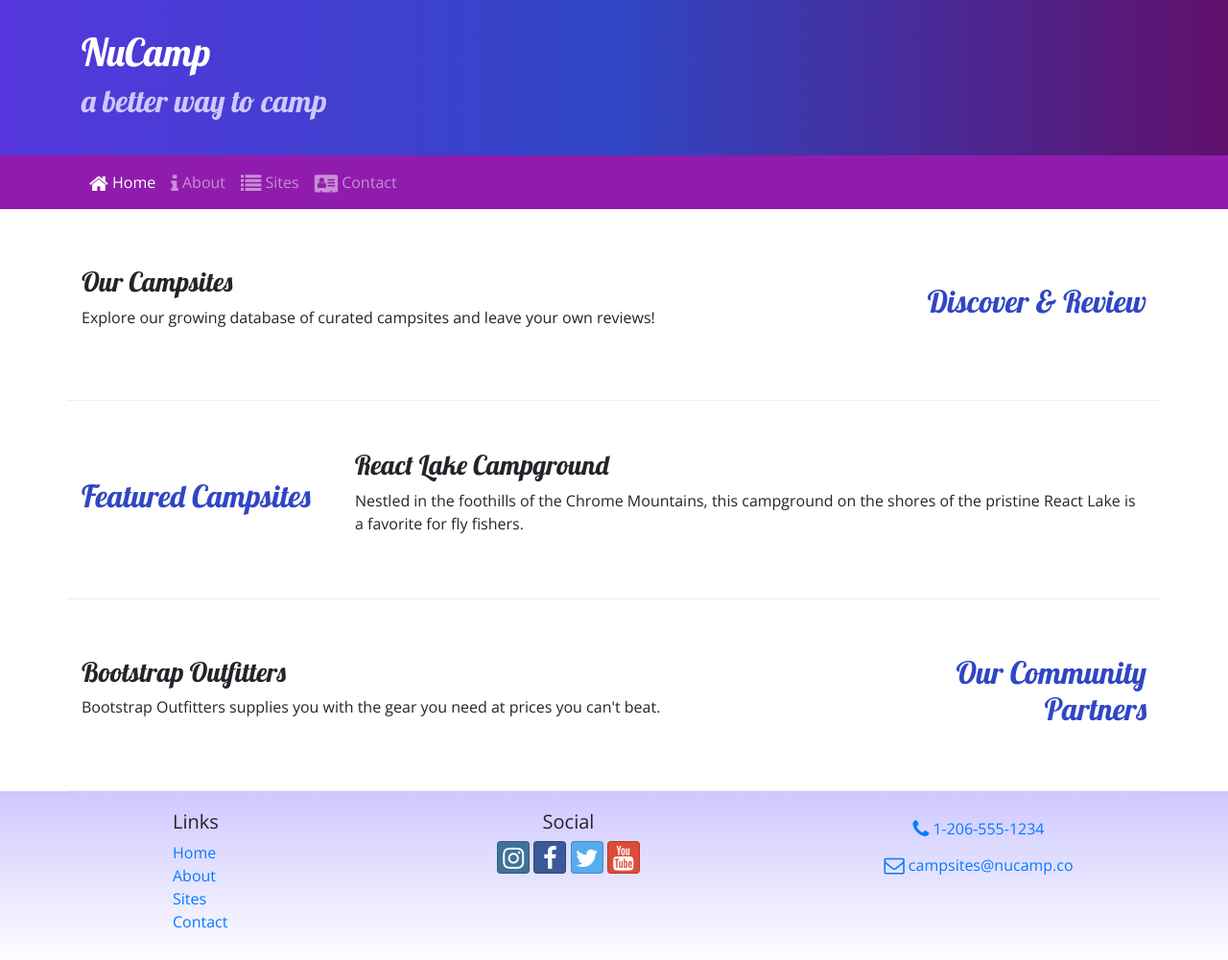
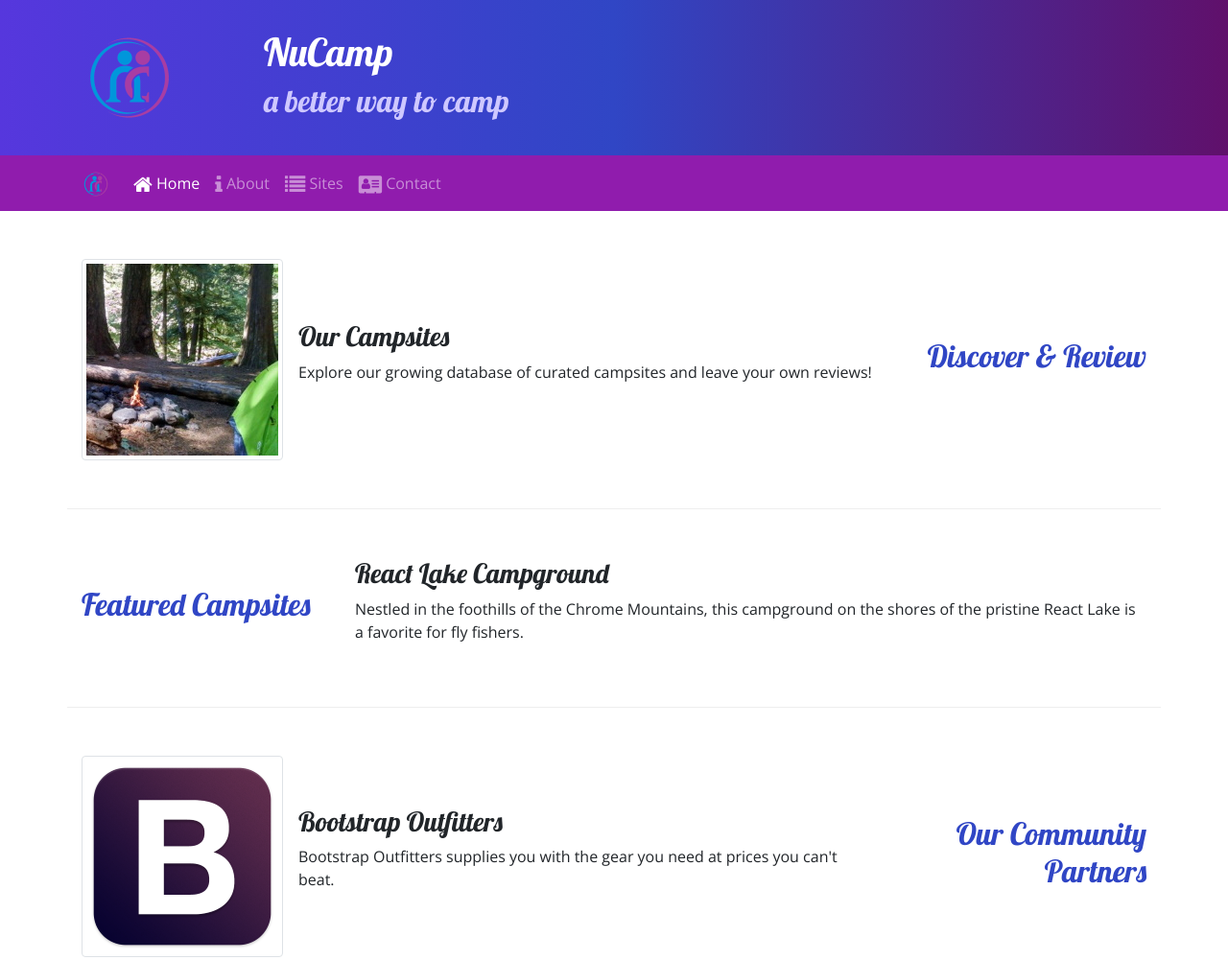
Before and after one commit to logancderrick/nucampsite, a website: page index.html in a window 1280 px wide. Shown: the top 1001 px of the page at 96% size. Drawn offline with nearby package versions, Linux system fonts and the light colour scheme.

Commit message:
Added image folder to project and added images to index.html

```diff
--- a/index.html
+++ b/index.html
@@ -33,6 +33,9 @@
     <header class="jumbotron jumbotron-fluid">
       <div class="container">
         <div class="row">
+          <div class="col-4 col-sm-3 col-md-2 align-self-center">
+            <a href="#"><img src="img/logo.png" class="img-fluid" /></a>
+          </div>
           <div class="col">
             <h1>NuCamp</h1>
             <h2>a better way to camp</h2>
@@ -43,8 +46,11 @@
 
     <nav class="navbar navbar-expand-sm navbar-dark sticky-top">
       <div class="container">
+        <a class="navbar-brand" href="#"
+          ><img src="img/logo.png" height="30" width="30"
+        /></a>
         <button
-          class="navbar-toggler ml-auto"
+          class="navbar-toggler"
           type="button"
           data-toggle="collapse"
           data-target="#nucampNavbar"
@@ -84,11 +90,20 @@
           <h2 class="text-sm-right">Discover & Review</h2>
         </div>
         <div class="col">
+          <div class="media">
+            <img
+              class="d-flex mr-3 img-thumbnail"
+              src="img/breadcrumb-trail-thumb.jpg"
+              alt="breadcrumb trail thumb"
+            />
+            <div class="media-body align-self-center">
               <h3>Our Campsites</h3>
               <p class="d-none d-sm-block">
-            Explore our growing database of curated campsites and leave your own
-            reviews!
+                Explore our growing database of curated campsites and leave your
+                own reviews!
               </p>
+            </div>
+          </div>
         </div>
       </div>
 
@@ -110,11 +125,20 @@
           <h2 class="text-sm-right">Our Community Partners</h2>
         </div>
         <div class="col">
+          <div class="media">
+            <img
+              class="d-flex mr-3 img-thumbnail"
+              src="img/bootstrap-thumb.png"
+              alt="Bootstrap Outfitters"
+            />
+            <div class="media-body align-self-center">
               <h3>Bootstrap Outfitters</h3>
               <p class="d-none d-sm-block">
-            Bootstrap Outfitters supplies you with the gear you need at prices
-            you can't beat.
+                Bootstrap Outfitters supplies you with the gear you need at
+                prices you can't beat.
               </p>
+            </div>
+          </div>
         </div>
       </div>
     </div>
```
Also changed, not shown: aboutus.html (+9 -1 lines), contactus.html (+9 -1 lines), img/bootstrap-thumb.png (added), img/breadcrumb-trail-thumb.jpg (added), img/breadcrumb-trail.jpg (added), img/chrome-river-thumb.jpg (added), img/chrome-river.jpg (added), img/logo.png (added), img/react-lake-thumb.jpg (added), img/react-lake.jpg (added). Lines whose indentation alone changed are shown as unchanged.
